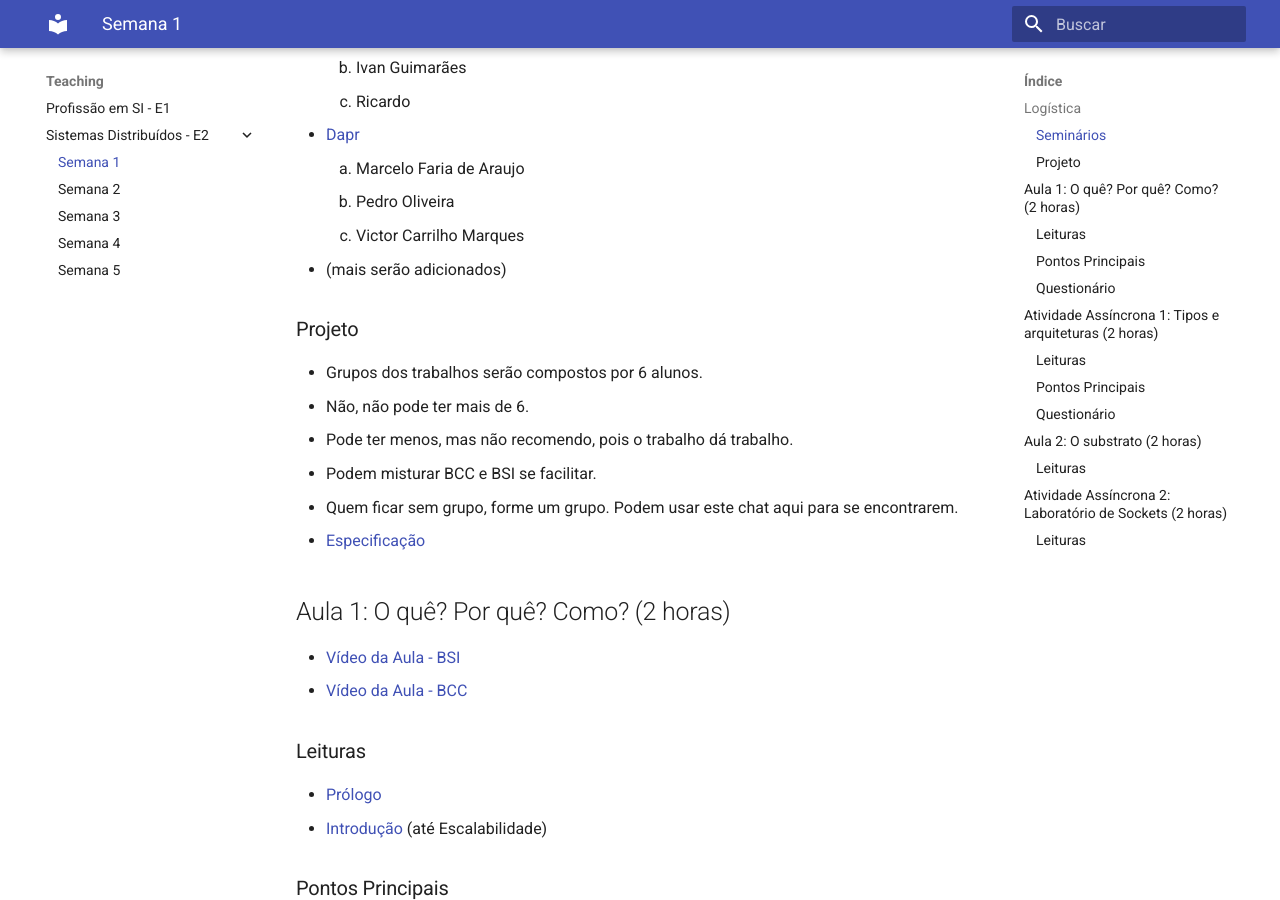
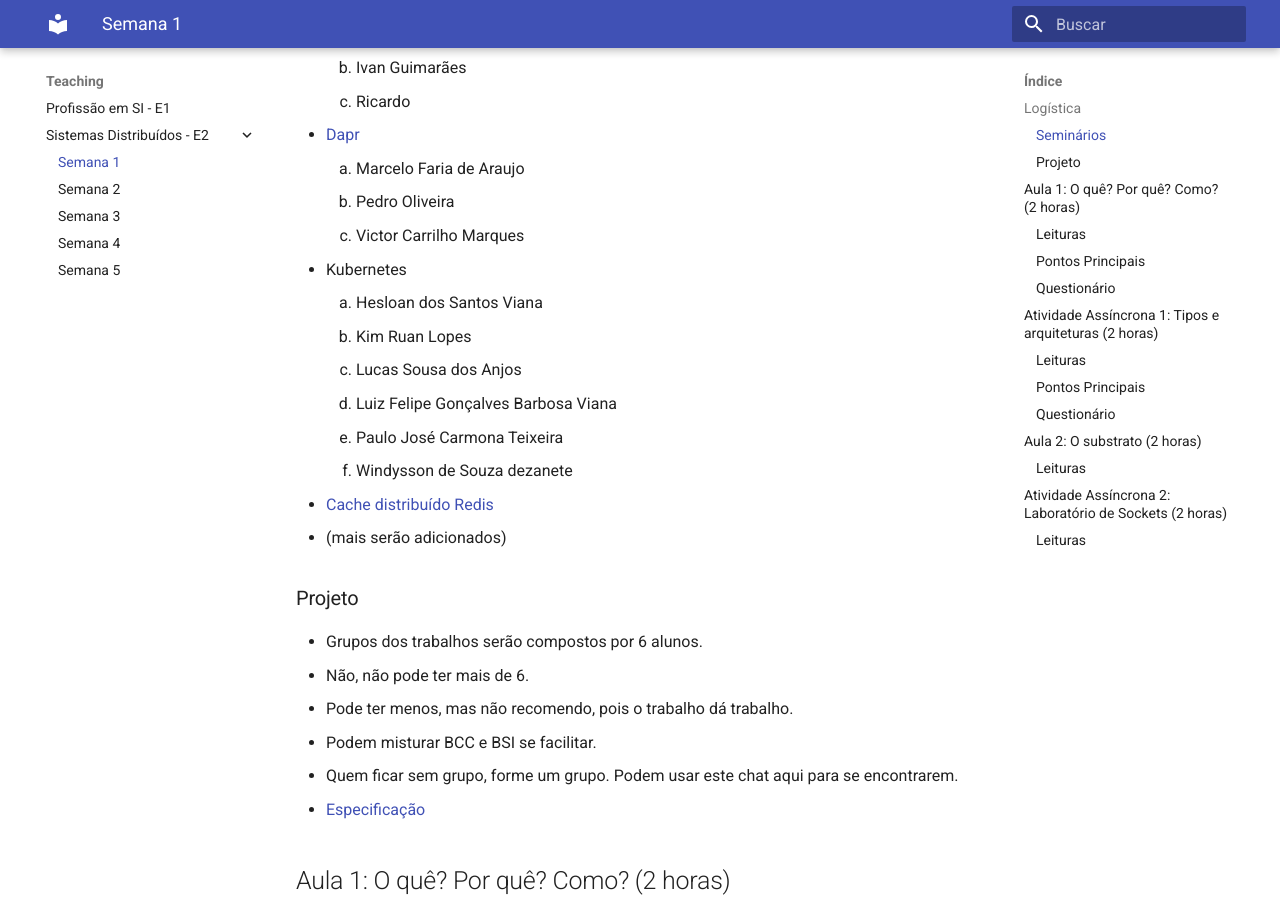
Before and after one commit to lasarojc/lasarojc.github.io, an MkDocs documentation site: the page built from docs/teaching/gbc074gsi028/semana1.md, in a window 1280 px wide and 900 px high, scrolled down 4852 px. Built offline with MkDocs 1.6.1 and Material for MkDocs 9.7.7, drawn with Linux system fonts in a browser that asks for light colours; emoji names are drawn with the system emoji font; formulas are drawn with MathJax 3.

Commit message:
seminario

```diff
--- a/docs/teaching/gbc074gsi028/semana1.md
+++ b/docs/teaching/gbc074gsi028/semana1.md
@@ -138,6 +138,14 @@ Como sugestão inicial de temas, temos a seguinte lista, que pode ser expandida
     1. Marcelo Faria de Araujo
     1. Pedro Oliveira
     1. Victor Carrilho Marques
+* Kubernetes
+    1. Hesloan dos Santos Viana
+    1. Kim Ruan Lopes
+    1. Lucas Sousa dos Anjos
+    1. Luiz Felipe Gonçalves Barbosa Viana
+    1. Paulo José Carmona Teixeira
+    1. Windysson de Souza dezanete
+* [Cache distribuído Redis](https://redislabs.com/solutions/use-cases/caching/)
 * (mais serão adicionados)
 
 ### Projeto
```
